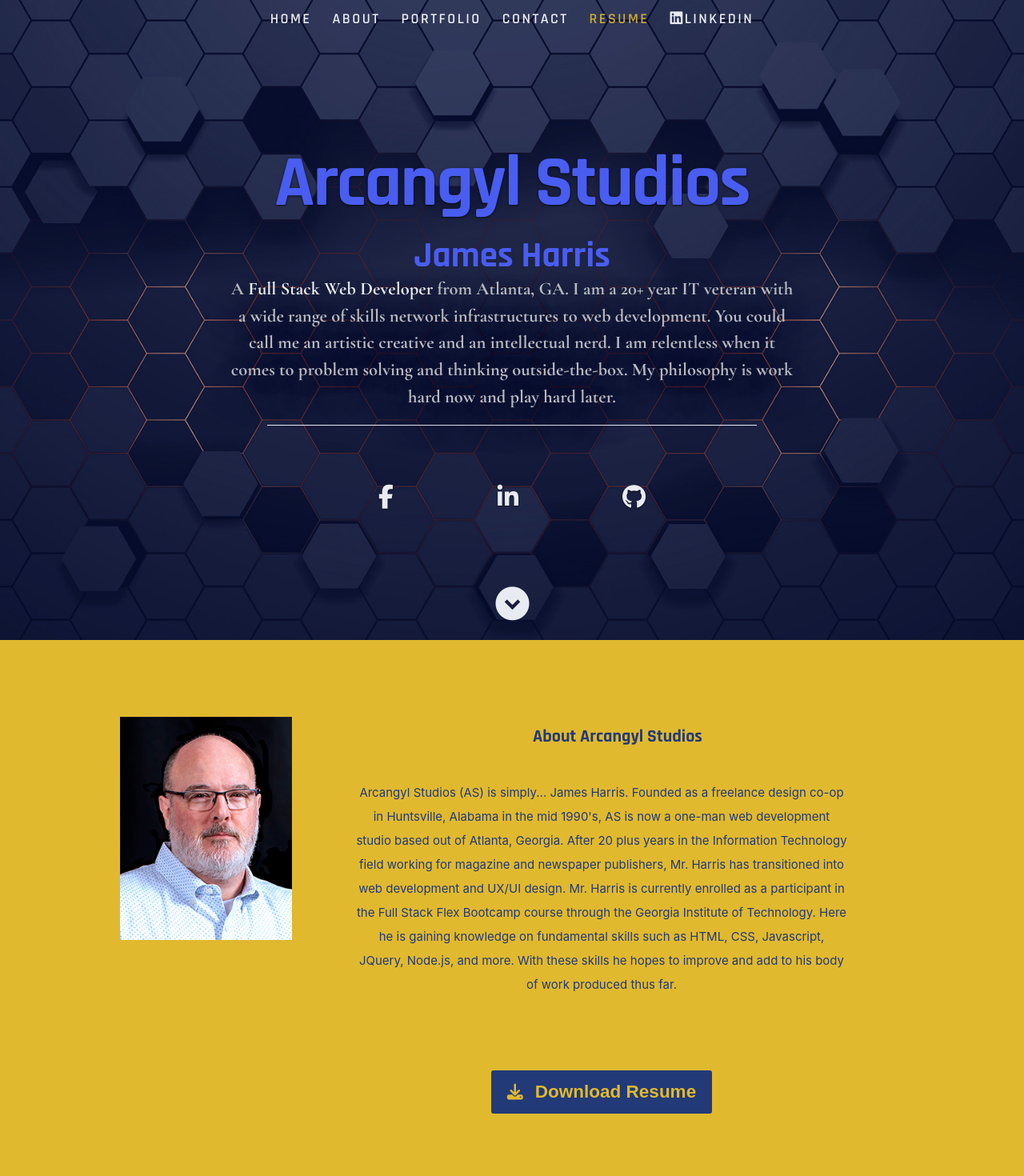
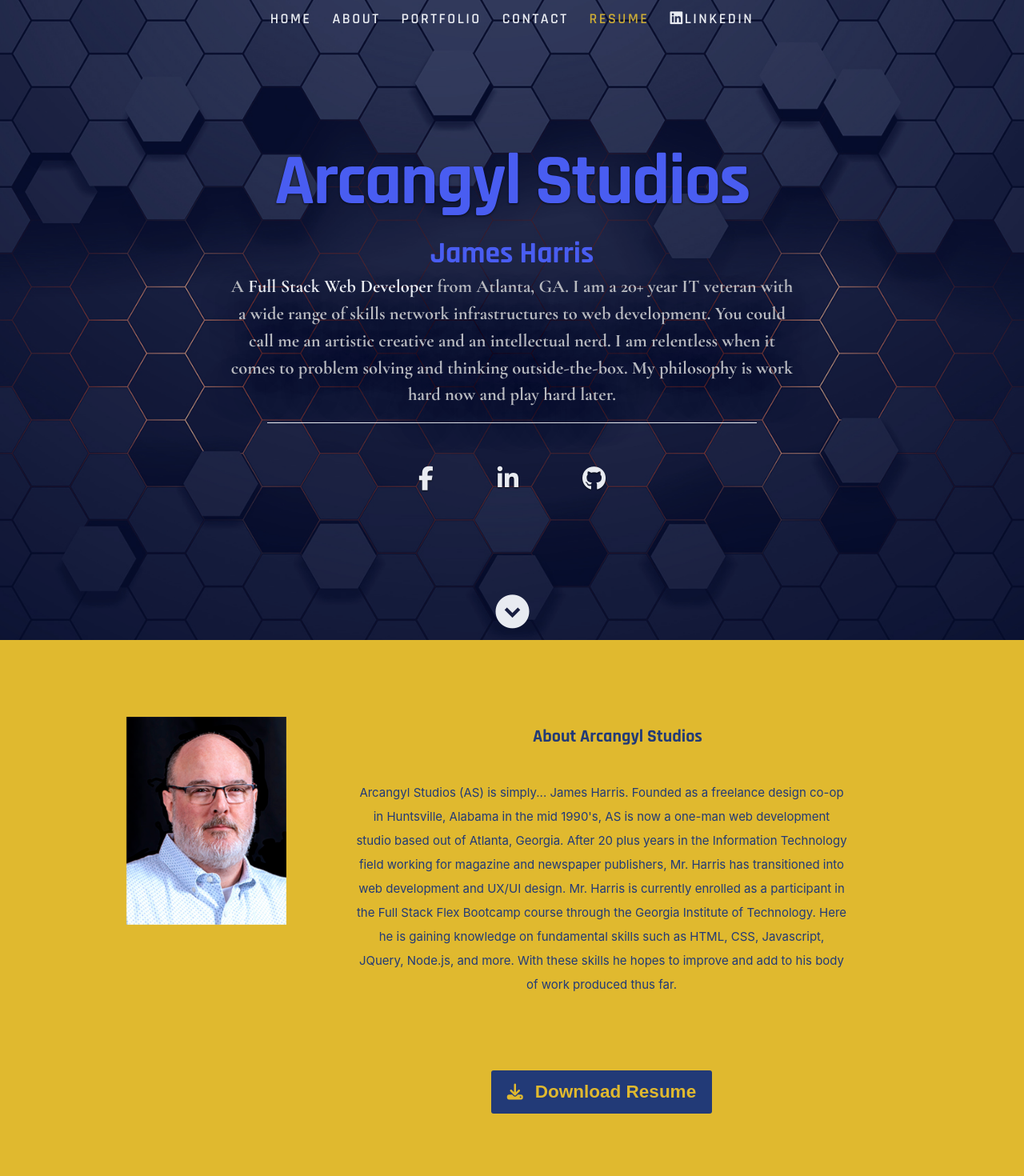
Before and after one commit to arcangyl1963/as-portfolio-react, a React (Create React App) app: page / in a window 1280 px wide. Shown: the top 1470 px of the page at 80% size. Built offline with nearby package versions, Linux system fonts and the light colour scheme.

Commit message:
Fixed some CSS style issues in the default and layout files

```diff
--- a/public/css/default.css
+++ b/public/css/default.css
@@ -54,7 +54,7 @@ time, mark, audio, video {
    padding: 0;
    border: 0;
    outline: 0;
-   font-size: 100%;
+   /* font-size: 100%; */
    vertical-align: baseline;
    background: transparent;
 }
--- a/public/css/layout.css
+++ b/public/css/layout.css
@@ -63,11 +63,11 @@ header .banner-text h1 {
    font-weight: 700;
    color: #4f61ff;
    letter-spacing: -2px;
-   margin: 1em auto .25em auto;
+   margin: .5em auto .25em auto;
    text-shadow: 0px 1px 3px rgba(0, 0, 0, .8);
 }
 header .banner-text h2 {
-   font-size: 3em;
+   font-size: 2.5em;
    font-weight: 700;
 }
 header .banner-text h3 {
@@ -97,8 +97,8 @@ header .social {
 }
 header .social li {
    display: inline-block;
-   margin: 0 15px;
-   padding: 5rem;
+   margin: 0 10px;
+   padding: 3rem;
 }
 header .social li a { color: #fff; }
 header .social li a:hover { color: #e0b92f; }
@@ -106,7 +106,7 @@ header .social li a:hover { color: #e0b92f; }
 /* scrolldown link */
 header .scrolldown a {
    position: absolute;
-   bottom: 25px;
+   bottom: 15px;
    left: 50%;
    margin-left: -29px;
    color: #fff;
@@ -215,11 +215,11 @@ ul#nav li.current a { color: #e0b92f; }
    color: #223a77;
    margin: 4rem;
 }
-#about .profile-pic {
+#about .profile-img {
    position: relative;
-   width: 120px;
-   height: 120px;
-   border-radius: 100%;
+   width: 200px;
+   height: auto;
+   border-radius: none;
 }
 #about .contact-details { width: 41.66667%; }
 #about .download {
@@ -786,25 +786,28 @@ call-to-action .button {
 
 
 /* contact form */
-#contact form { margin-bottom: 30px; }
+#contact form { margin: 2em 6.5em 2em 6.5em; }
 #contact label {
-   font: 15px/24px 'opensans-bold', sans-serif;
-   margin: 12px 0;
-   color: #EBEEEE;
-	display: inline-block;
+   font: 2.2rem 'Rajdhani', sans-serif;
+   font-weight: 700;
+   margin: 1em 2em 1em 2em;
+   color: #223a77;
+	display: block;
 	float: left;
-   width: 26%;
+   width: 25%;
 }
 #contact input,
 #contact textarea,
 #contact select {
-   padding: 18px 20px;
-	color: #eee;
-	background: #373233;
-	margin-bottom: 42px;
+   /* padding: 18px 20px; */
+   font: 2rem 'Rajdhani', sans-serif;
+   font-weight: 600;
+	color: #223a77;
+	background: #fff;
+	margin-bottom: 2em;
 	border: 0;
 	outline: none;
-   font-size: 15px;
+   font-size: 2rem;
    line-height: 24px;
    width: 65%;
 }
@@ -812,13 +815,15 @@ call-to-action .button {
 #contact textarea:focus,
 #contact select:focus {
 	color: #fff;
-	background-color: #11ABB0;
+	background-color: #4f61ff;
 }
 #contact button.submit {
+   font: 2rem 'Rajdhani', sans-serif;
+   font-weight: 700;
 	text-transform: uppercase;
 	letter-spacing: 3px;
-	color:#fff;
-   background: #0D0D0D;
+	color:#e0b92f;
+   background: #223a77;
 	border: none;
    cursor: pointer;
    height: auto;
@@ -827,7 +832,7 @@ call-to-action .button {
    margin-left: 26%;
 }
 #contact button.submit:hover {
-	color: #0D0D0D;
+	color: #223a77;
 	background: #fff;
 }
 #contact span.required {
```
